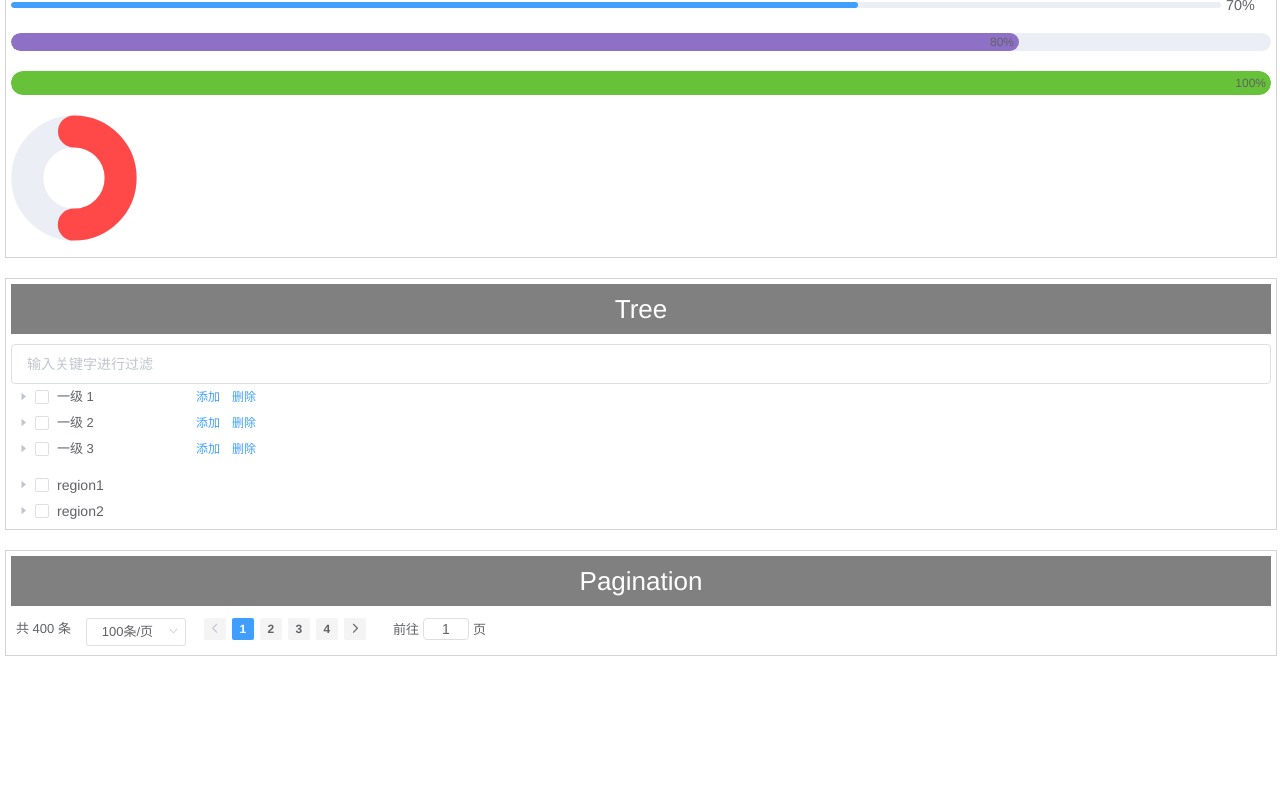
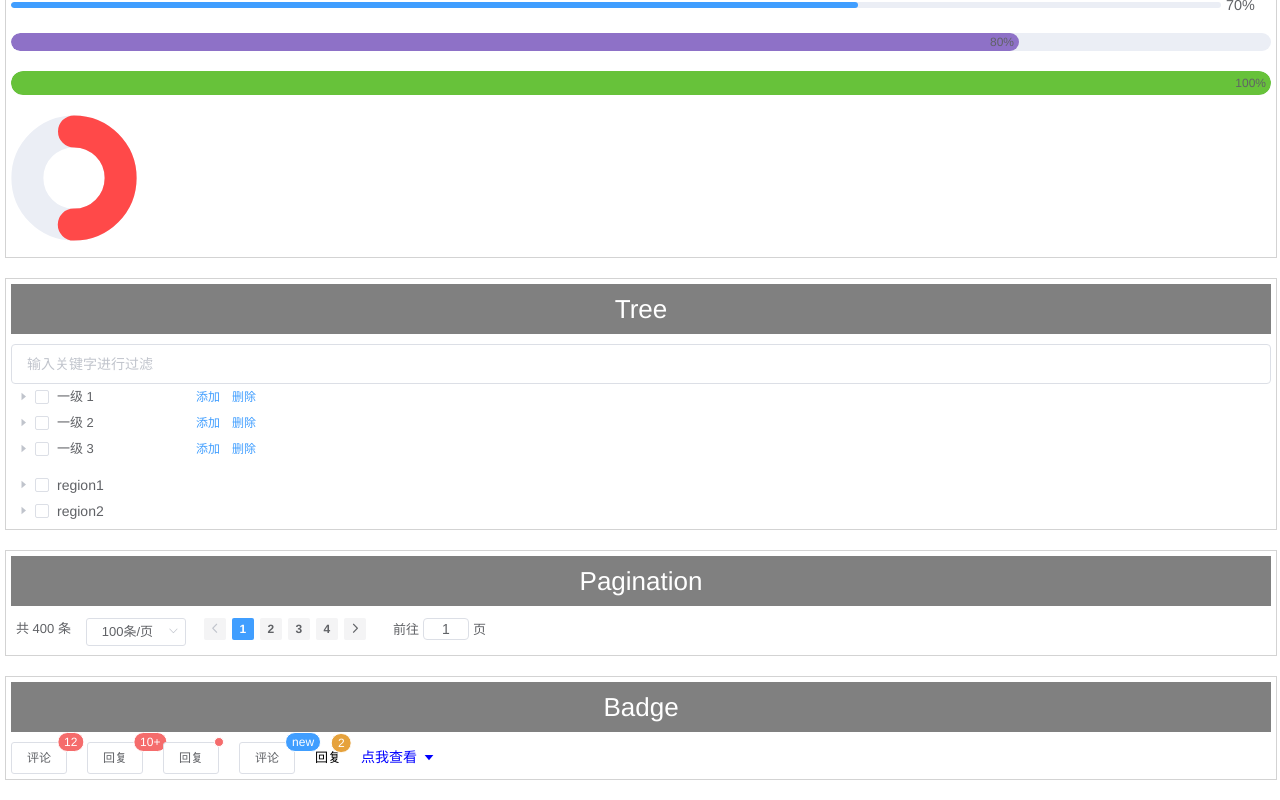
Before and after one commit to guojs-github/element-ex, a Vue app: page /#/ in a window 1280 px wide. Shown: the part 8177-8977 px from the top of the page. Before the commit the page ends 8853 px from the top, so only its background shows below. Built offline with nearby package versions, Linux system fonts and the light colour scheme.

Commit message:
20190130 Badge

```diff
--- /dev/null
+++ b/src/components/Badge/Badge.less
@@ -0,0 +1,23 @@
+/*
+	Upload badge
+*/
+
+.test-item.badge {
+	& > .row {
+		width: 100%;
+		min-height: 30px;
+		line-height: 30px;
+
+		.item + .item {
+			margin-left: 20px;
+		}
+
+		.dropdown-menu {
+			margin-left: 20px;
+
+			.el-dropdown-link {
+				color: blue;
+			}
+		}
+	}
+}
--- /dev/null
+++ b/src/components/Badge/Badge.vue
@@ -0,0 +1,60 @@
+<template>
+    <div class='test-item badge'>
+		<div class='title'>Badge</div>
+
+		<div class='row'>
+			<el-badge :value='12' class='item'>
+				<el-button size='small'>评论</el-button>
+			</el-badge>
+			<el-badge :value='300' :max='10' class='item'>
+				<el-button size="small">回复</el-button>
+			</el-badge>
+			<el-badge is-dot class='item'>
+				<el-button size="small">回复</el-button>
+			</el-badge>
+			<el-badge value='new' class='item' type='primary'>
+				<el-button size='small'>评论</el-button>
+			</el-badge>
+			<el-badge :value='2' class='item' type='warning'>
+				回复
+			</el-badge>
+
+			<el-dropdown class='dropdown-menu' trigger='click'>
+				<span class='el-dropdown-link'>
+					点我查看<i class='el-icon-caret-bottom el-icon--right'></i>
+				</span>
+				<el-dropdown-menu slot='dropdown'>
+					<el-dropdown-item class='clearfix'>
+						评论
+						<el-badge class='mark' :value='12' />
+					</el-dropdown-item>
+					<el-dropdown-item class='clearfix'>
+						回复
+						<el-badge class='mark' :value='3' />
+					</el-dropdown-item>
+				</el-dropdown-menu>
+			</el-dropdown>
+		</div>
+	</div>
+</template>
+
+<script>
+	export default {
+		name: 'Badge',
+
+		data () {
+			return {
+			}
+		},
+
+		methods: {
+			/**********************/
+		}
+	}
+</script>
+
+<!-- Add "scoped" attribute to limit CSS to this component only -->
+<style scoped src='../Test.less' lang='less'/>
+<style scoped src='./Badge.less' lang='less'/>
+<style scoped>
+</style>
--- a/src/components/Test.vue
+++ b/src/components/Test.vue
@@ -23,6 +23,7 @@
 		<Progress/>
 		<Tree/>
 		<Pagination/>
+		<Badge/>
 	</div>
 </template>
 
@@ -50,6 +51,7 @@
 	import Progress from './Progress/Progress'
 	import Tree from './Tree/Tree'
 	import Pagination from './Pagination/Pagination'
+	import Badge from './Badge/Badge'
 	export default {
 		name: 'Test',
 
@@ -81,7 +83,8 @@
 			Tag,
 			Progress,
 			Tree,
-			Pagination
+			Pagination,
+			Badge
 		}
 	}
 </script>
```
